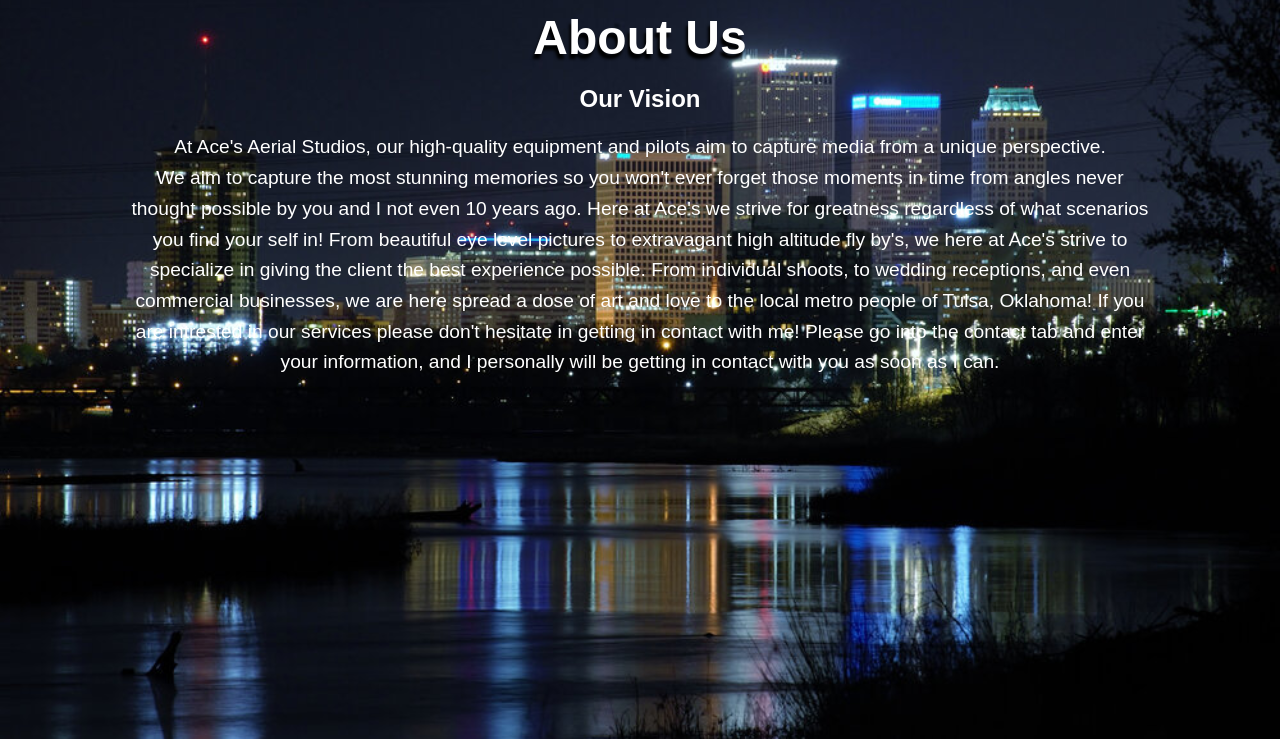
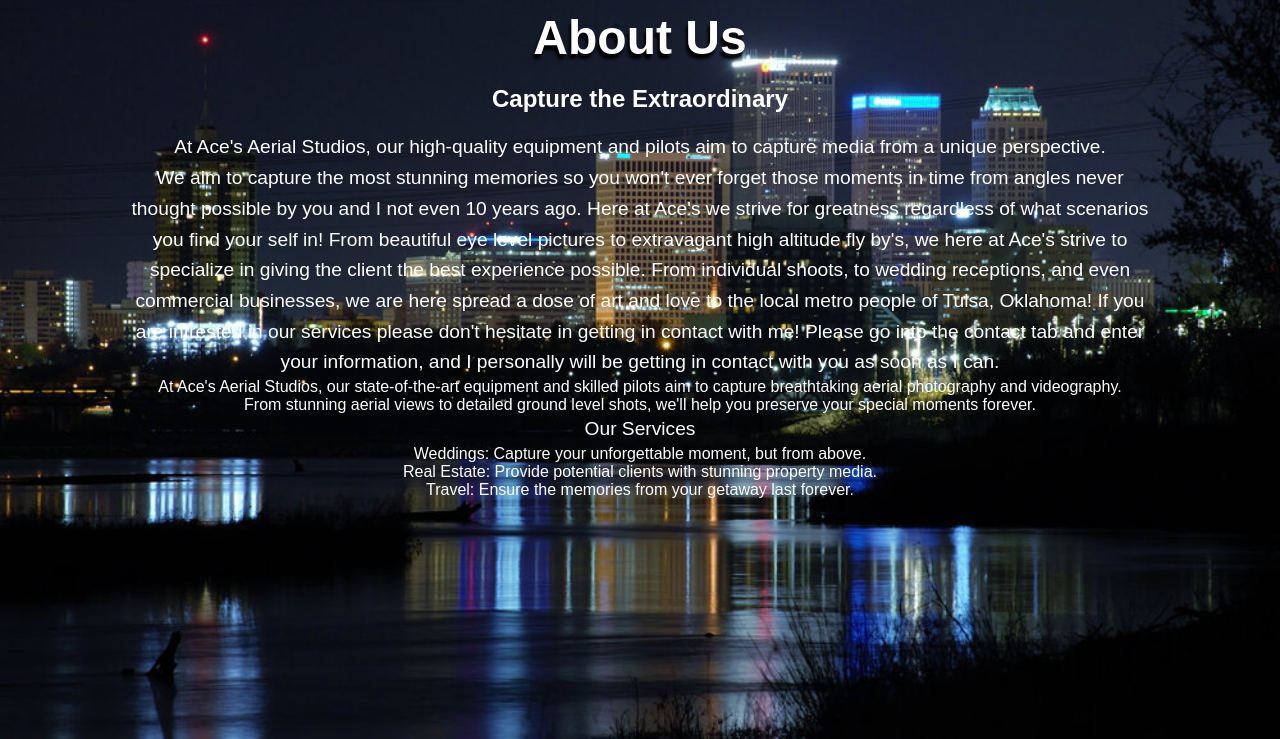
Before and after one commit to BoostedT/Ace-s-Aerial-Studio, a Flask app: page /about in a window 1280 px wide. Shown: the part 74-813 px from the top of the page. Run offline with Flask 3, Linux system fonts and the light colour scheme.

Commit message:
updated about page.

```diff
--- a/templates/about.html
+++ b/templates/about.html
@@ -12,7 +12,7 @@
 {% endwith %}
 <h1>About Us</h1>
 <div>
-  <h2>Our Vision</h2>
+  <h2>Capture the Extraordinary</h2>
   <p>At Ace's Aerial Studios, our high-quality equipment and pilots aim to capture media from a unique perspective.</p>
   <p>We aim to capture the most stunning memories so you won't ever forget those moments in time from angles never thought
   possible by you and I not even 10 years ago. Here at Ace's we strive for greatness regardless of what scenarios you find your
@@ -21,5 +21,21 @@
   art and love to the local metro people of Tulsa, Oklahoma! If you are intrested in our services please don't hesitate in getting in
   contact with me! Please go into the contact tab and enter your information, and I personally will be getting in contact with you as soon as
   I can. <p>
-  </div>
+  <ul>
+    <li>At Ace's Aerial Studios, our state-of-the-art equipment and skilled pilots aim to capture breathtaking aerial photography and videography.</li>
+    <li>From stunning aerial views to detailed ground level shots, we'll help you preserve your special moments forever.</li>
+  </ul>
+  <p>Our Services</p>
+  <ul>
+    <li>Weddings: Capture your unforgettable moment, but from above.</li>
+    <li>Real Estate: Provide potential clients with stunning property media.</li>
+    <li>Travel: Ensure the memories from your getaway last forever.</li>
+  </ul>
+</div>
 {% endblock %}
+
+  <ul>
+    <li>At Ace's Aerial Studios, our state-of-the-art equipment and skilled pilots aim to capture breathtaking aerial photography and videography</li>
+    <li>From stunning aerial views to detailed ground level shots, we'll help you preserve your special moments forever.</li>
+    <p>Our Services</p>
+  </ul>
```
